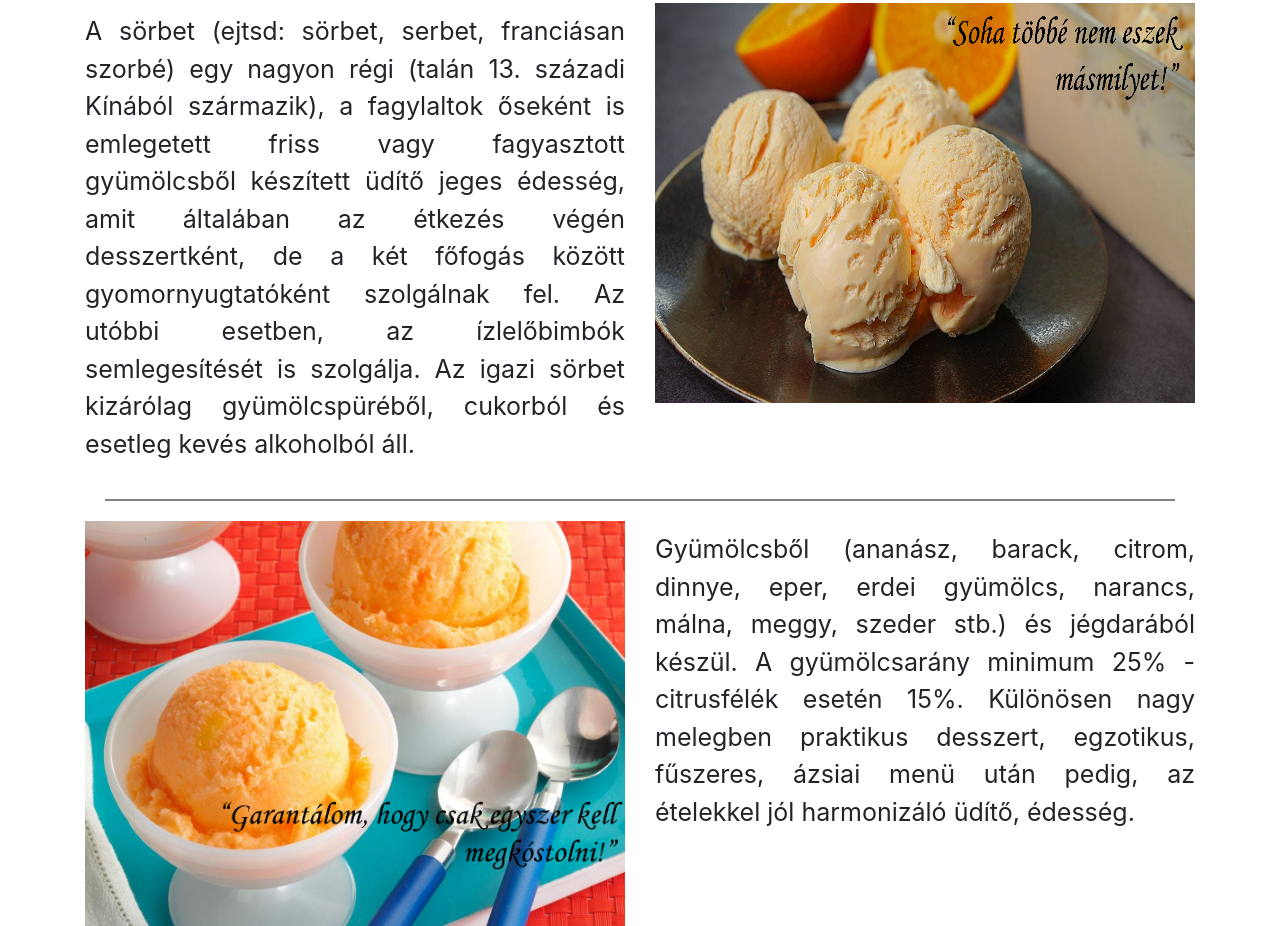
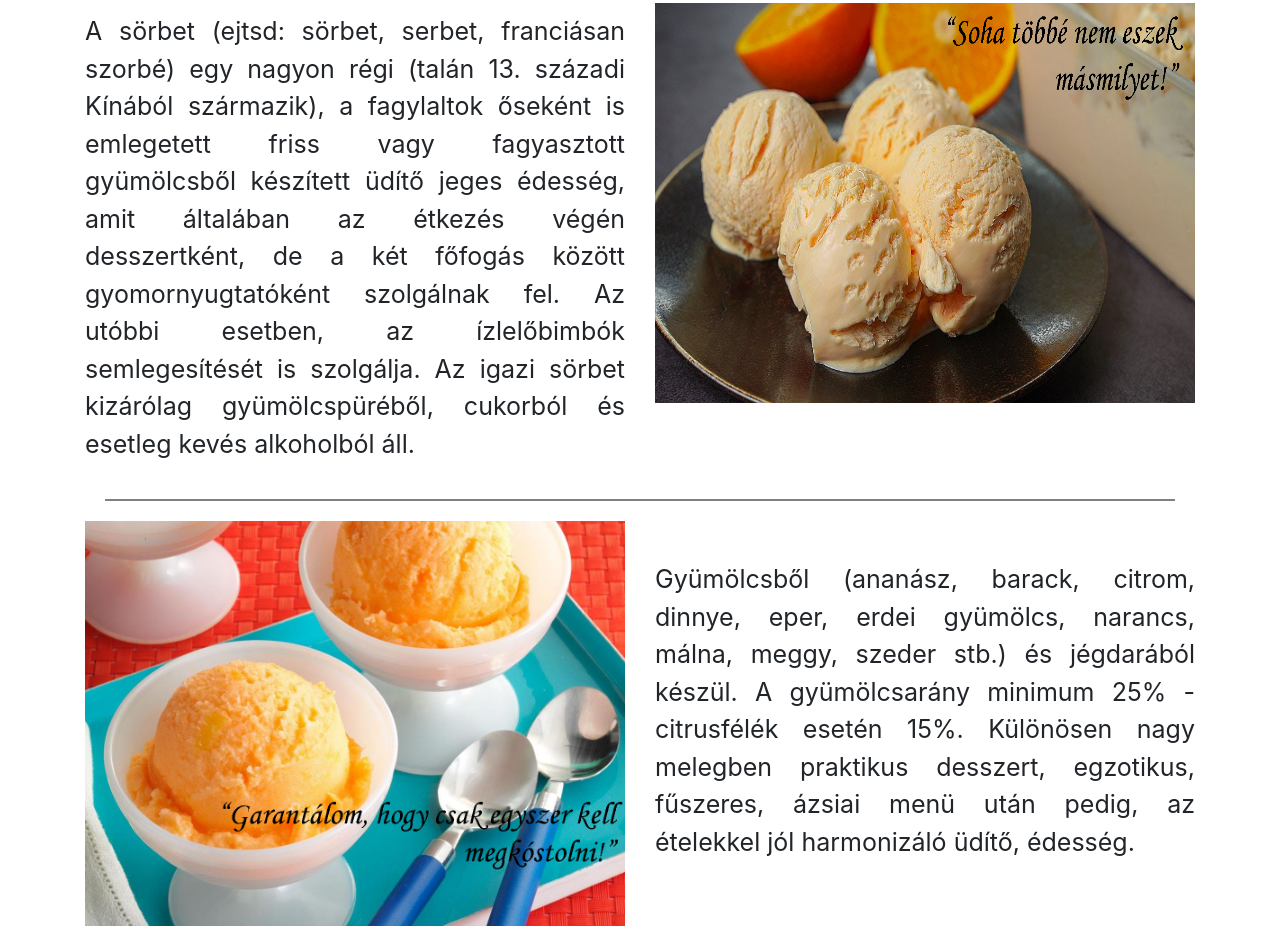
Before and after one commit to HiImZsofi/kedvencFagyi, a plain HTML site: page index.html in a window 1280 px wide. Shown: the part 656-1582 px from the top of the page. Drawn offline with nearby package versions, Linux system fonts and the light colour scheme.

Commit message:
finished rows

```diff
--- a/index.html
+++ b/index.html
@@ -59,7 +59,7 @@
             <img src="img/fagyi3.jpg" alt="" class="kep">
           </div>
           <div class="col-md-6">
-            <p class="text" id="harmadikteszt">Gyümölcsből (ananász, barack, citrom, dinnye, eper, erdei gyümölcs, narancs, málna, meggy, szeder stb.) és jégdarából készül. A gyümölcsarány minimum 25% - citrusfélék esetén 15%. Különösen nagy melegben praktikus desszert, egzotikus, fűszeres, ázsiai menü után pedig, az ételekkel jól harmonizáló üdítő, édesség.</p>
+            <p class="text" id="harmadiktext">Gyümölcsből (ananász, barack, citrom, dinnye, eper, erdei gyümölcs, narancs, málna, meggy, szeder stb.) és jégdarából készül. A gyümölcsarány minimum 25% - citrusfélék esetén 15%. Különösen nagy melegben praktikus desszert, egzotikus, fűszeres, ázsiai menü után pedig, az ételekkel jól harmonizáló üdítő, édesség.</p>
           </div>
         </div>
       </div>
--- a/mainstyle.css
+++ b/mainstyle.css
@@ -46,3 +46,6 @@
 #masodikkep{
     height: 400px; /*nem volt időm megcsinálni a rendes méretet photoshopban*/
 }
+#harmadiktext{
+    margin-top: 40px;
+}
```
